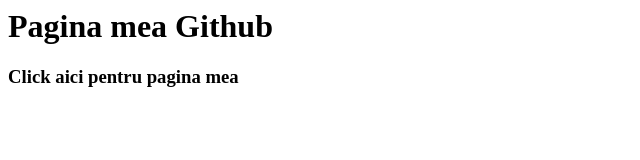
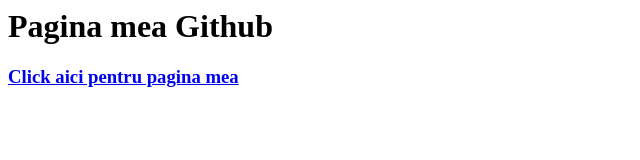
Before and after one commit to teodorase20/teodorase20.github.io, a plain HTML site: page index.html in a window 1280 px wide. Shown: the whole page, without its empty margins (0-640 px from the left). Drawn offline with Linux system fonts and the light colour scheme.

Commit message:
Update index.html

```diff
--- a/index.html
+++ b/index.html
@@ -1,2 +1,2 @@
 <h1>Pagina mea Github</h1>
-<h3><a ref="pagina.html">Click aici pentru pagina mea</a></h3>
+<h3><a href="pagina.html">Click aici pentru pagina mea</a></h3>
```
